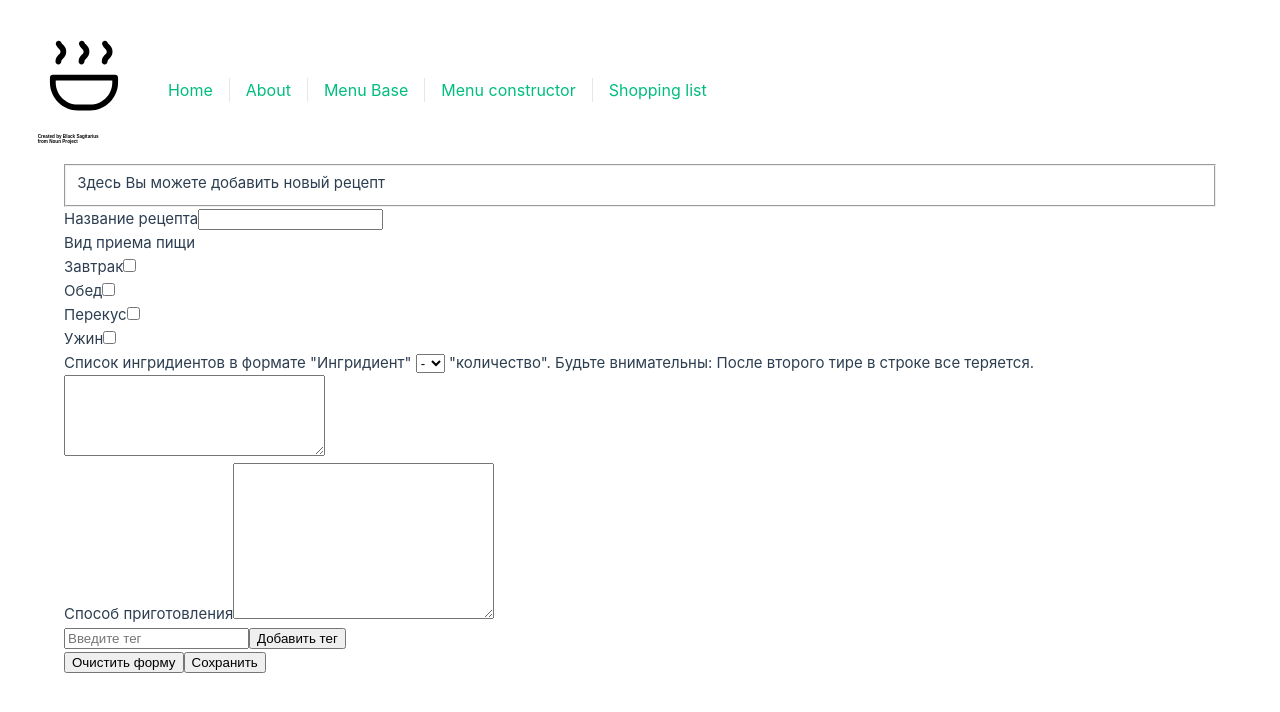
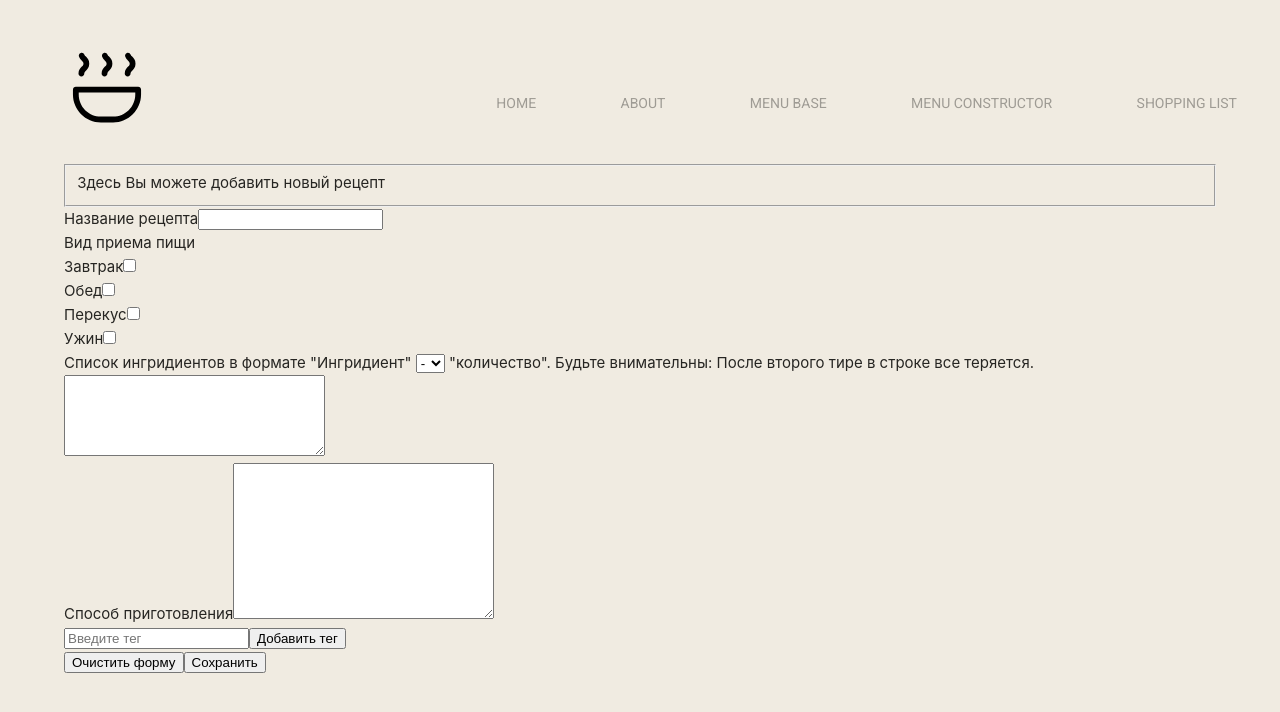
Before and after one commit to iamarrow88/menu-constructor-vue, a Vue app in the folder menu-constructor-vue/: page /add-receipt in a window 1280 px wide. Shown: the top 712 px of the page. Built offline with nearby package versions, Linux system fonts and the light colour scheme.

Commit message:
style: add some styles for menu base page

```diff
--- a/menu-constructor-vue/index.html
+++ b/menu-constructor-vue/index.html
@@ -4,6 +4,9 @@
     <meta charset="UTF-8">
     <link rel="icon" href="/favicon.svg">
     <meta name="viewport" content="width=device-width, initial-scale=1.0">
+      <link rel="preconnect" href="https://fonts.googleapis.com">
+      <link rel="preconnect" href="https://fonts.gstatic.com" crossorigin>
+      <link href="https://fonts.googleapis.com/css2?family=Homemade+Apple&family=Montserrat:ital,wght@0,100..900;1,100..900&family=Roboto:ital,wght@0,100..900;1,100..900&display=swap" rel="stylesheet">
     <title>Menu constructor</title>
   </head>
   <body>
--- a/menu-constructor-vue/src/assets/base.css
+++ b/menu-constructor-vue/src/assets/base.css
@@ -19,33 +19,31 @@
   --vt-c-text-light-2: rgba(60, 60, 60, 0.66);
   --vt-c-text-dark-1: var(--vt-c-white);
   --vt-c-text-dark-2: rgba(235, 235, 235, 0.64);
+
+  --dark: #262522;
+  --background: #f0ebe1;
+  --primary-color-1: #9fdc26;
+  --primary-color-2: #f29c33;
+  --primary-color-3: #ee6352;
+  --primary-color-4: #c4e5fc;
+  --light: #fffbf2;
+  --font-family: "Roboto", sans-serif;
+  --second-family: "Montserrat", sans-serif;
+  --third-family: "Homemade Apple", sans-serif;
 }
 
 /* semantic color variables for this project */
 :root {
-  --color-background: var(--vt-c-white);
-  --color-background-soft: var(--vt-c-white-soft);
-  --color-background-mute: var(--vt-c-white-mute);
-
-  --color-border: var(--vt-c-divider-light-2);
-  --color-border-hover: var(--vt-c-divider-light-1);
-
-  --color-heading: var(--vt-c-text-light-1);
-  --color-text: var(--vt-c-text-light-1);
-
-  --section-gap: 160px;
+  --color-background: var(--background);
+  --color-border: var(--dark);
+  --color-text: var(--dark);
+  /*--section-gap: 160px;*/
 }
 
 @media (prefers-color-scheme: dark) {
   :root {
     --color-background: var(--vt-c-black);
-    --color-background-soft: var(--vt-c-black-soft);
-    --color-background-mute: var(--vt-c-black-mute);
-
-    --color-border: var(--vt-c-divider-dark-2);
-    --color-border-hover: var(--vt-c-divider-dark-1);
-
-    --color-heading: var(--vt-c-text-dark-1);
+    --color-border: var(--dark);
     --color-text: var(--vt-c-text-dark-2);
   }
 }
@@ -61,7 +59,7 @@
 body {
   min-height: 100vh;
   color: var(--color-text);
-  background: var(--color-background);
+  background-color: var(--background);
   transition:
     color 0.5s,
     background-color 0.5s;
--- a/menu-constructor-vue/src/assets/main.css
+++ b/menu-constructor-vue/src/assets/main.css
@@ -5,16 +5,15 @@
   font-weight: normal;
 }
 
-a,
-.green {
+a {
   text-decoration: none;
-  color: hsla(160, 100%, 37%, 1);
   transition: 0.4s;
   padding: 3px;
 }
 
 @media (hover: hover) {
-  a:hover {
-    background-color: hsla(160, 100%, 37%, 0.2);
+  a:hover,
+  button:hover {
+    opacity: 0.7;
   }
 }
--- a/menu-constructor-vue/src/components/layouts/Header.vue
+++ b/menu-constructor-vue/src/components/layouts/Header.vue
@@ -7,7 +7,7 @@ import {RouterLink} from "vue-router";
   <header class="header">
     <img alt="Site logo" class="logo" src="@/assets/logo/cooking-logo.svg" width="125" height="125" />
 
-    <nav>
+    <nav class="nav">
       <RouterLink to="/">Home</RouterLink>
       <RouterLink to="/about">About</RouterLink>
       <RouterLink to="/base">Menu Base</RouterLink>
@@ -20,25 +20,40 @@ import {RouterLink} from "vue-router";
 <style scoped>
 
 .header {
+  display: grid;
+  grid-template-columns: 1fr 5fr;
+  gap: 20rem;
   align-self: flex-start;
   line-height: 1.5;
   max-height: 100px;
+  width: 100%;
 }
 
 .logo {
   display: block;
-  margin: 0 auto 2rem;
+  width: 108px;
 }
 
-nav {
+.nav {
+  display: flex;
+  justify-content: space-between;
+  align-items: center;
   width: 100%;
-  font-size: 12px;
+  font-family: var(--font-family),sans-serif;
+  font-weight: 500;
+  font-size: 14px;
+  line-height: 100%;
+  text-transform: uppercase;
+  color: var(--dark);
   text-align: center;
-  margin-top: 2rem;
 }
 
 nav a.router-link-exact-active {
-  color: var(--color-text);
+  border-bottom: 4px solid var(--primary-color-3);
+  border-radius: 2px;
+  padding: 8px;
+  height: 30px;
+  opacity: 1;
 }
 
 nav a.router-link-exact-active:hover {
@@ -47,8 +62,8 @@ nav a.router-link-exact-active:hover {
 
 nav a {
   display: inline-block;
-  padding: 0 1rem;
-  border-left: 1px solid var(--color-border);
+  color: var(--color-text);
+  opacity: 0.4;
 }
 
 nav a:first-of-type {
@@ -59,11 +74,6 @@ nav a:first-of-type {
   header {
     display: flex;
     place-items: center;
-    padding-right: calc(var(--section-gap) / 2);
-  }
-
-  .logo {
-    margin: 0 2rem 0 0;
   }
 
   nav {
@@ -76,4 +86,11 @@ nav a:first-of-type {
   }
 }
 
+@media (hover: hover) {
+  a:hover {
+    opacity: 0.7;
+  }
+}
+
+
 </style>
--- a/menu-constructor-vue/src/utilites/API/receiptsAPI.ts
+++ b/menu-constructor-vue/src/utilites/API/receiptsAPI.ts
@@ -1,11 +1,19 @@
 import {endpoints, headers, methods} from "@/constants/constants.ts";
-import type {iReceipt} from "@/types/types.ts";
+import type { iReceipt } from "@/types/types.ts";
 
 class ReceiptsAPI {
-  getAllReceipts() {
-
+  async getAllReceipts(): Promise<iReceipt[]> {
+    try {
+      const receipts = await fetch(endpoints.receipts);
+      return await receipts.json();
+    } catch (e: unknown) {
+      throw {
+        errNumber: 1,
+        message: 'Не удалось получить рецепты, ошибка',
+      };
+    }
   }
-  getReceiptById() {
+  async getReceiptById() {
 
   }
   async createReceipt(receipt: iReceipt) {
@@ -18,10 +26,10 @@ class ReceiptsAPI {
     });
     return await addingReceipt.json();
   }
-  updateReceipt() {
+  async updateReceipt() {
 
   }
-  deleteReceipt() {
+  async deleteReceipt() {
 
   }
 }
--- a/menu-constructor-vue/src/utilites/translateMealType.ts
+++ b/menu-constructor-vue/src/utilites/translateMealType.ts
@@ -1,10 +1,20 @@
-export function translateMealType(rawMealType: string): string {
-  const mealTypes = {
-    'breakfast': 'Завтрак',
-    'snack': 'Перекус',
-    'lunch': 'Обед',
-    'dinner': 'Ужин',
-  }
+import type {iMealType} from "@/types/types.ts";
 
-  return mealTypes[rawMealType] ? mealTypes[rawMealType] : 'Вид приема пищи не определен';
+export function translateMealType(rawMealType: iMealType): string {
+  const mealTypes: Record<keyof iMealType, string> = {
+      "breakfast": 'Завтрак',
+      "lunch": 'Обед',
+      "snack": 'Перекус',
+      "dinner": 'Ужин',
+  };
+  const keys = Object.keys(rawMealType) as (keyof iMealType)[];
+  const mealTypesArray: string[] = [];
+  keys.forEach(key => {
+    if (Object.keys(mealTypes).includes(key) && Boolean(rawMealType[key])) {
+      mealTypesArray.push(mealTypes[key]);
+    }
+  });
+
+
+  return mealTypesArray.join(', ');
 }
--- a/menu-constructor-vue/src/views/MenuBasePage.vue
+++ b/menu-constructor-vue/src/views/MenuBasePage.vue
@@ -2,7 +2,7 @@
   <div class="menu-base-page">
     <button class="menu-base-page__description-management"
             @click="toggleDescriptionVisibility">
-      {{ this.isDescriptionVisible ? 'Скрыть описание' : 'Показать описание' }}
+      {{ isDescriptionVisible ? 'Скрыть описание' : 'Показать описание' }}
     </button>
     <div v-if="isDescriptionVisible" class="menu-base-page__description description description__visible">
       <h1>Добавление и управление рецептами</h1>
@@ -32,7 +32,7 @@
       </p>
     </div>
     <div class="menu-base-page__content content">
-      <RouterLink to="/add-receipt">Добавить рецепт</RouterLink>
+      <RouterLink class="content__btn" to="/add-receipt">Добавить рецепт</RouterLink>
 
       <fieldset class="menu-base-page__options options"> <!-- !TODO список приемов пищи из списка рецептов -->
         <legend class="options__title">Показать рецепты для:</legend>
@@ -114,11 +114,10 @@
 </template>
 
 <script lang="ts">
-import type {iReceipt} from "@/types/types.ts";
+import type {iCustomError, iReceipt} from "@/types/types.ts";
 import {translateMealType} from "../utilites/translateMealType.ts";
-import {getTagsListFromReceiptsList} from "@/utilites/getTagsListFromReceiptsList.ts";
 import {RouterLink} from "vue-router";
-import {endpoints} from "@/constants/constants.ts";
+import ReceiptsAPI from "@/utilites/API/receiptsAPI.ts";
 
 interface IMenuBasePageData {
   isDescriptionVisible: boolean;
@@ -149,14 +148,12 @@ export default {
         console.error(e);
       }
     },
-    async mounted() {
-      try {
-        const rawReceiptsList = await fetch(endpoints.receipts);
-        this.receipts = await rawReceiptsList.json();
-        this.tags = getTagsListFromReceiptsList(this.receipts);
-      } catch (e) {
-        console.log(e.message)
-      }
+  },
+  async mounted() {
+    try {
+      this.receipts = await ReceiptsAPI.getAllReceipts()
+    } catch (e: unknown | iCustomError) {
+      console.log('ошибка 1');
     }
   }
 }
@@ -169,6 +166,25 @@ export default {
   justify-content: flex-start;
   align-items: flex-start;
   width: 100%;
+}
+
+.menu-base-page__description-management,
+.content__btn {
+  border: 1px solid var(--dark);
+  border-radius: 24px;
+  padding: 12px 24px;
+  /*width: 166px;*/
+  height: 38px;
+  background-color: var(--primary-color-2);
+  font-family: var(--font-family), sans-serif;
+  font-weight: 500;
+  font-size: 14px;
+  line-height: 100%;
+  text-transform: uppercase;
+  color: var(--dark);
+  cursor: pointer;
+  opacity: 1;
+  transition: opacity 0.3s ease-in-out;
 }
 
 .tags,
```
Also changed, not shown: menu-constructor-vue/src/types/types.ts (+13 -6 lines), menu-constructor-vue/public/favicon.svg, menu-constructor-vue/src/assets/logo/cooking-logo.svg.
